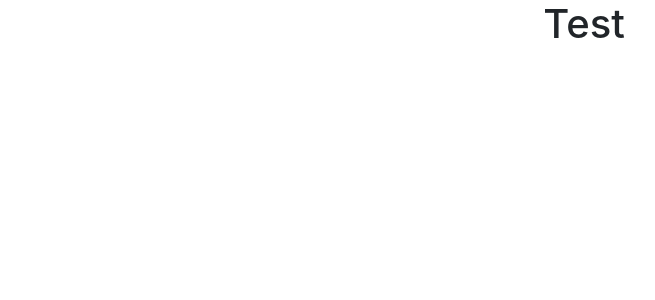
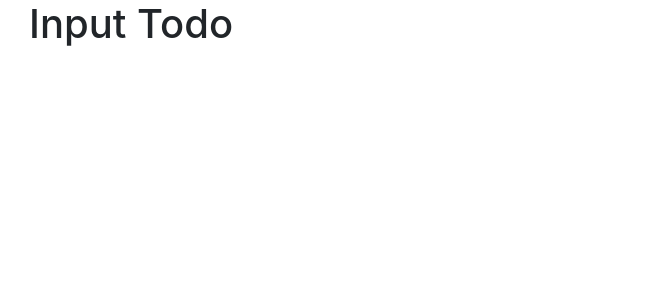
Before and after one commit to DespoTron/todoapp-frontend, a React (Create React App) app: page / in a window 1280 px wide. Shown: the top 300 px of the page, without its empty margins (56-711 px from the left). Built offline with nearby package versions, Linux system fonts and the light colour scheme.

Commit message:
Create component folder

```diff
--- a/src/App.js
+++ b/src/App.js
@@ -1,11 +1,14 @@
-import React from 'react'
+import React, { Fragment } from 'react'
 import './App.css'
+import InputTodo from './components/InputTodo'
 
 function App() {
   return (
-    <div className="App">
-      <h1>Test</h1>
-    </div>
+    <Fragment>
+      <div className="container">
+        <InputTodo />
+      </div>
+    </Fragment>
   )
 }
 
--- /dev/null
+++ b/src/components/InputTodo.js
@@ -0,0 +1,7 @@
+import React from 'react'
+
+const InputTodo = () => {
+  return <h1>Input Todo</h1>
+}
+
+export default InputTodo
```
Also changed, not shown: src/components/EditTodo.js (added), src/components/ListTodo.js (added), 1 other file (tests, documents, lock files or other folders).
